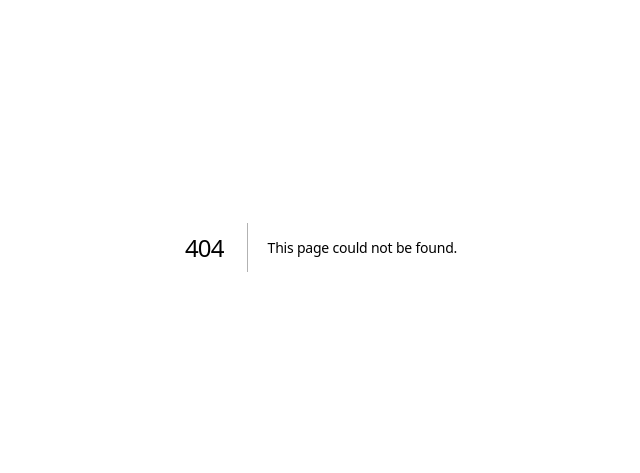
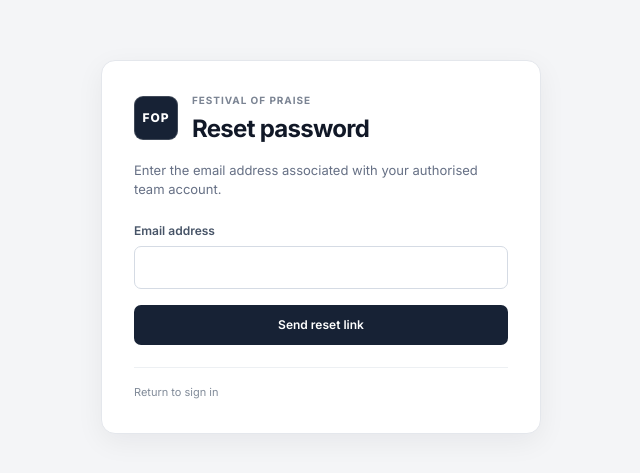
Before and after one commit to festivalofpraisechoir/fop, a Next.js app: page /reset-password in a window 1280 px wide. Before the commit this address had no page. Shown: the part 153-626 px from the top of the page, without its empty margins (319-959 px from the left). Built offline with nearby package versions, Linux system fonts and the light colour scheme.

Commit message:
Add Supabase password reset flow

```diff
--- /dev/null
+++ b/app/reset-password/page.tsx
@@ -0,0 +1,11 @@
+'use client';
+
+import { FormEvent, useState } from 'react';
+import Link from 'next/link';
+import { createSupabaseClient } from '@/lib/supabase';
+
+export default function ResetPasswordPage(){
+ const [email,setEmail]=useState('');const [message,setMessage]=useState('');const [error,setError]=useState('');const [busy,setBusy]=useState(false);
+ async function submit(e:FormEvent<HTMLFormElement>){e.preventDefault();setError('');setMessage('');const s=createSupabaseClient();if(!s){setError('Supabase is not configured yet.');return;}setBusy(true);const {error}=await s.auth.resetPasswordForEmail(email.trim(),{redirectTo:`${window.location.origin}/login`});setBusy(false);if(error){setError('We could not send a reset email. Check the address and Supabase Auth email settings.');return;}setMessage('If this address belongs to an authorised account, a password reset email will be sent. Check your inbox.');}
+ return <main className="auth-shell"><section className="auth-card"><div className="auth-brand"><div className="brand-mark">FOP</div><div><p className="eyebrow">Festival of Praise</p><h1>Reset password</h1></div></div><p className="auth-intro">Enter the email address associated with your authorised team account.</p>{error&&<p className="notice error-notice" role="alert">{error}</p>}{message&&<p className="notice" role="status">{message}</p>}<form className="auth-form" onSubmit={submit}><div className="field-group"><label htmlFor="reset-email">Email address</label><input id="reset-email" type="email" required value={email} onChange={e=>setEmail(e.target.value)} autoComplete="email"/></div><button className="primary-button full-width" disabled={busy}>{busy?'Sending…':'Send reset link'}</button></form><p className="auth-footnote"><Link href="/login">Return to sign in</Link></p></section></main>;
+}
```
